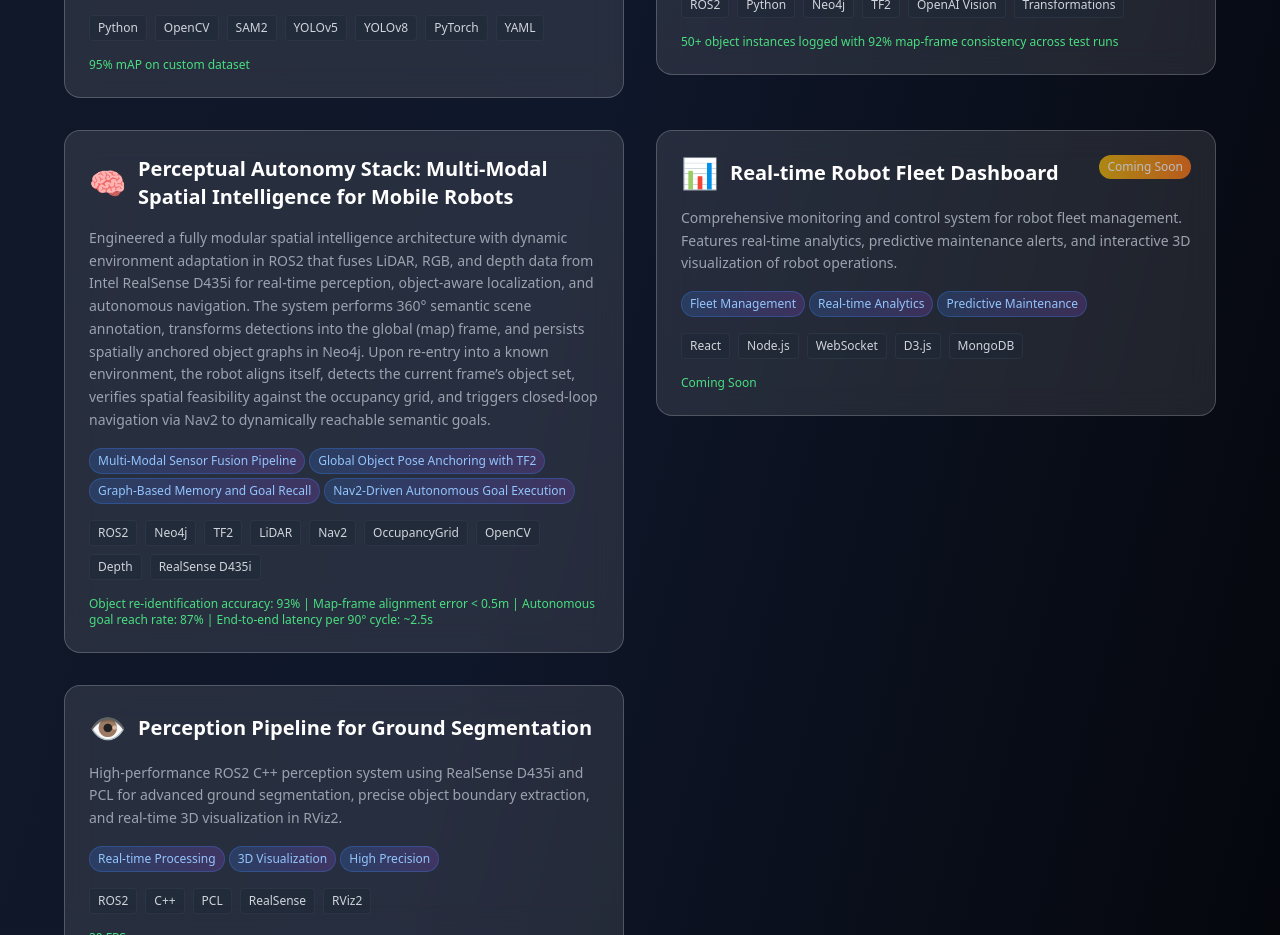
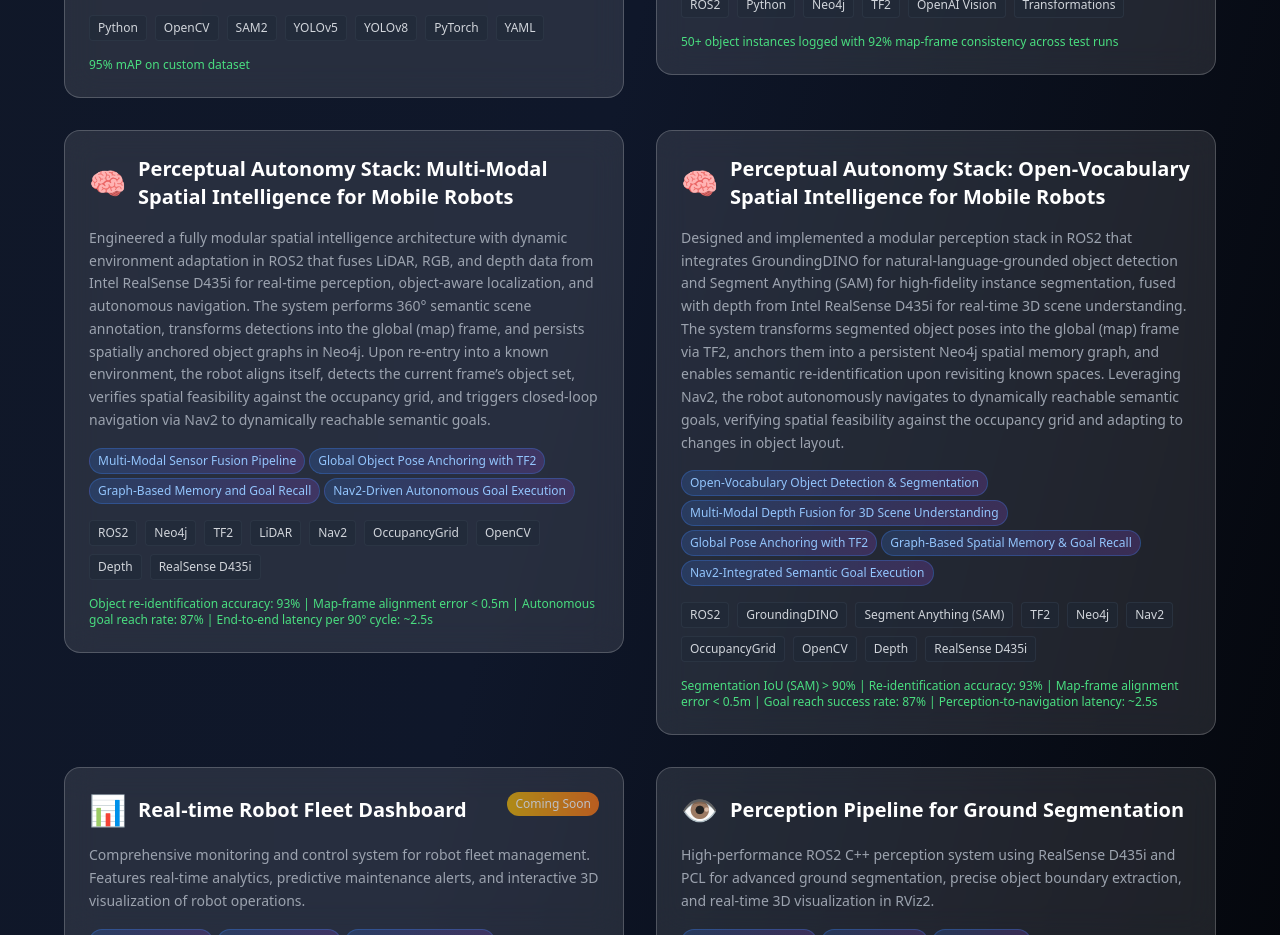
Before and after one commit to Aditya0908/portfolio_website, a React (Vite) app: page / in a window 1280 px wide. Shown: the part 2480-3415 px from the top of the page. Built offline with nearby package versions, Linux system fonts and the light colour scheme.

Commit message:
added current project

```diff
--- a/src/app.jsx
+++ b/src/app.jsx
@@ -1330,7 +1330,7 @@ function Projects() {
     {
       title: "SpatialScene: ROS2 Semantic Mapping & Object Graph Logger",
       description:
-        "Engineered a ROS2 system that detects objects via YOLOv5, computes their positions in both robot (base_link) and global (map) frames using TF2, and logs annotated data into a Neo4j knowledge graph. Supports proximity-based scene querying, semantic localization, and memory-based re-alignment for re-identifying objects during revisits. Built with modular ROS2 nodes and integrates OpenAI Vision for optional scene descriptions.",
+        "Engineered a ROS2 system that detects objects via YOLOv8, computes their positions in both robot (base_link) and global (map) frames using TF2, and logs annotated data into a Neo4j knowledge graph. Supports proximity-based scene querying, semantic localization, and memory-based re-alignment for re-identifying objects during revisits. Built with modular ROS2 nodes and integrates OpenAI Vision for optional scene descriptions.",
       use_case:
         "Persistent scene memory and semantic map-building for autonomous robots operating in dynamic or repetitive environments.",
       tech: ["ROS2", "Python", "Neo4j", "TF2", "OpenAI Vision", "Transformations"],
@@ -1373,6 +1373,39 @@ function Projects() {
       ],
       metrics:
         "Object re-identification accuracy: 93% | Map-frame alignment error < 0.5m | Autonomous goal reach rate: 87% | End-to-end latency per 90° cycle: ~2.5s"
+    },
+
+
+
+    {
+      title: "Perceptual Autonomy Stack: Open-Vocabulary Spatial Intelligence for Mobile Robots",
+      description:
+        "Designed and implemented a modular perception stack in ROS2 that integrates GroundingDINO for natural-language-grounded object detection and Segment Anything (SAM) for high-fidelity instance segmentation, fused with depth from Intel RealSense D435i for real-time 3D scene understanding. The system transforms segmented object poses into the global (map) frame via TF2, anchors them into a persistent Neo4j spatial memory graph, and enables semantic re-identification upon revisiting known spaces. Leveraging Nav2, the robot autonomously navigates to dynamically reachable semantic goals, verifying spatial feasibility against the occupancy grid and adapting to changes in object layout.",
+      use_case:
+        "Semantic memory-guided autonomy — enabling robots to perform open-vocabulary search, indoor semantic patrol, re-identification, and dynamic object-aware navigation without full SLAM dependence.",
+      tech: [
+        "ROS2",
+        "GroundingDINO",
+        "Segment Anything (SAM)",
+        "TF2",
+        "Neo4j",
+        "Nav2",
+        "OccupancyGrid",
+        "OpenCV",
+        "Depth",
+        "RealSense D435i"
+      ],
+      status: "in-progress",
+      icon: "🧠",
+      highlights: [
+        "Open-Vocabulary Object Detection & Segmentation",
+        "Multi-Modal Depth Fusion for 3D Scene Understanding",
+        "Global Pose Anchoring with TF2",
+        "Graph-Based Spatial Memory & Goal Recall",
+        "Nav2-Integrated Semantic Goal Execution"
+      ],
+      metrics:
+        "Segmentation IoU (SAM) > 90% | Re-identification accuracy: 93% | Map-frame alignment error < 0.5m | Goal reach success rate: 87% | Perception-to-navigation latency: ~2.5s"
     },
 
     {
```
